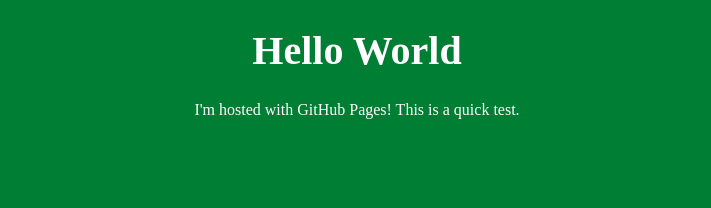
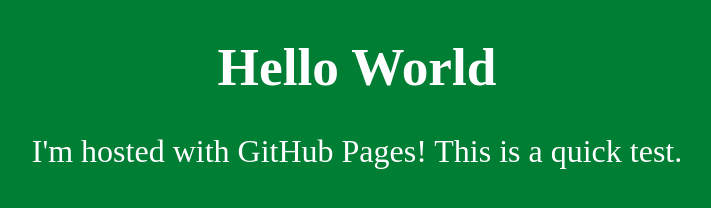
Before and after one commit to peculiarMirage/peculiarmirage.github.io, a plain HTML site: page index.html in a window 1280 px wide. Shown: the whole page, without its empty margins (283-994 px from the left). Drawn offline with Linux system fonts and the light colour scheme; a web font is replaced by a local one.

Commit message:
change paragraph font size

```diff
--- a/default.css
+++ b/default.css
@@ -4,15 +4,15 @@
 }
 
 h1 {
-    font-size: 40px;
+    font-size: 40pt;
 }
 
 h2 {
-    font-size: 30px;
+    font-size: 30pt;
 }
 
 p {
-    font-size: 16px;
+    font-size: 24pt;
 }
 
 body {
```
